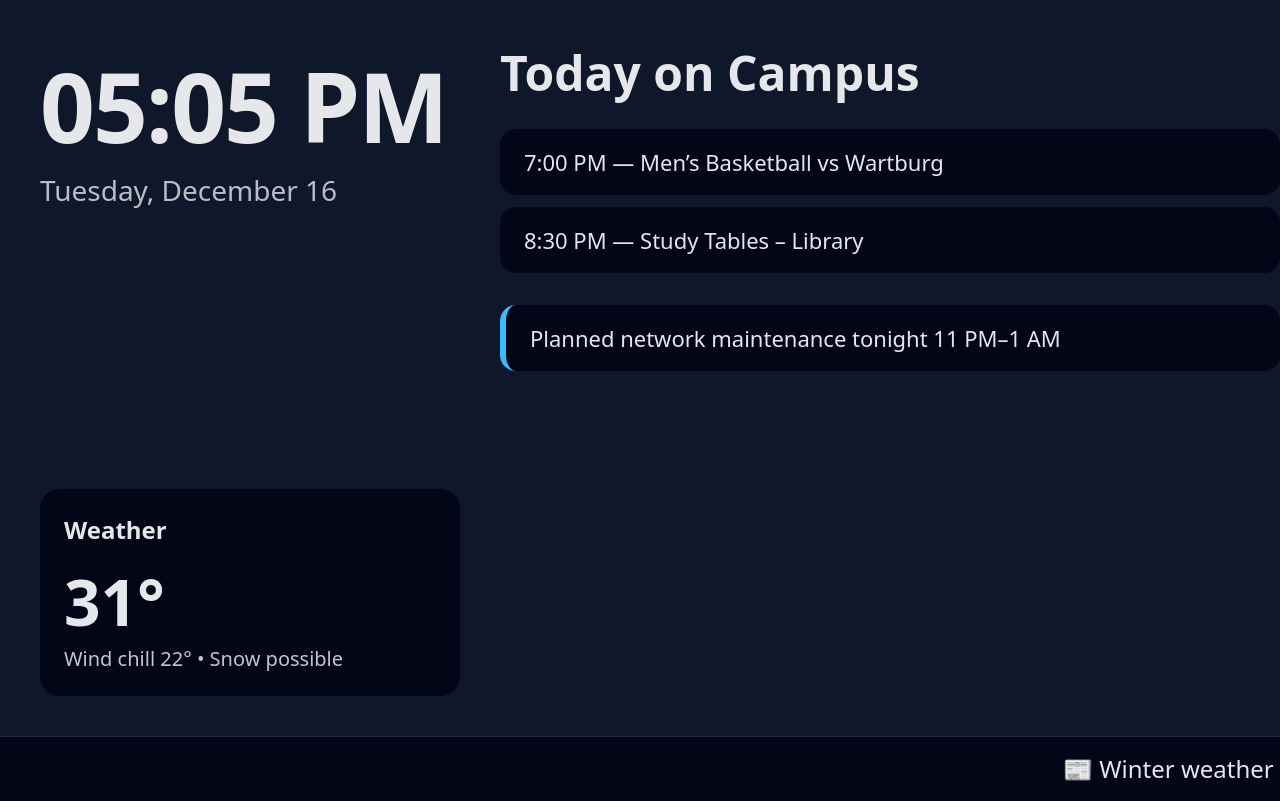
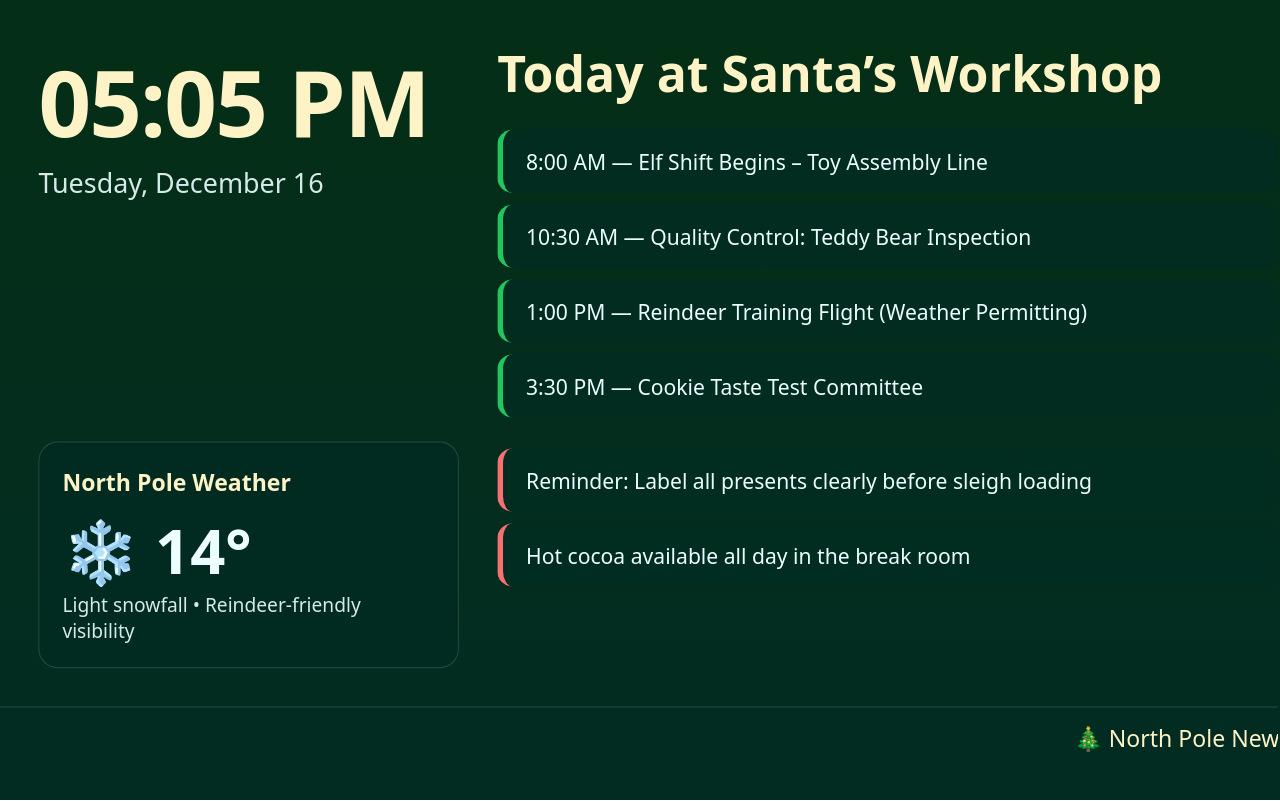
Before and after one commit to jesselr/VideoStream, a plain HTML site: page index.html in a window 1280 px wide. Drawn offline with Linux system fonts and the light colour scheme.

Commit message:
Update index.html

```diff
--- a/index.html
+++ b/index.html
@@ -2,19 +2,26 @@
 <html lang="en">
 <head>
 <meta charset="UTF-8">
-<title>Today on Campus</title>
+<title>Today at Santa’s Workshop</title>
 <meta name="viewport" content="width=device-width, initial-scale=1.0">
 
 <style>
   body {
     margin: 0;
     font-family: system-ui, -apple-system, Segoe UI, Roboto, sans-serif;
-    background: #0f172a;
-    color: #e5e7eb;
+    background: linear-gradient(180deg, #052e16, #022c22);
+    color: #ecfeff;
     overflow: hidden;
   }
 
-  /* ---------- PAGE GRID (SAFE FIX) ---------- */
+  /* SAFE AREA */
+  .safe {
+    transform: scale(0.96);
+    transform-origin: top left;
+    width: 104%;
+    height: 104%;
+  }
+
   .page {
     display: grid;
     grid-template-rows: 1fr 64px;
@@ -27,7 +34,6 @@
     padding: 40px;
     box-sizing: border-box;
     gap: 40px;
-    overflow: hidden;
   }
 
   .left {
@@ -38,41 +44,45 @@
 
   .time {
     font-size: 96px;
-    font-weight: 700;
+    font-weight: 800;
     letter-spacing: -2px;
+    color: #fef3c7;
   }
 
   .date {
     font-size: 28px;
-    opacity: 0.8;
+    opacity: 0.9;
   }
 
   .weather {
     margin-top: 40px;
     padding: 24px;
-    background: #020617;
+    background: rgba(2, 44, 34, 0.85);
     border-radius: 20px;
+    border: 1px solid rgba(255,255,255,0.15);
   }
 
   .weather h3 {
     margin: 0 0 12px 0;
     font-size: 24px;
+    color: #fef3c7;
   }
 
   .weather .temp {
     font-size: 64px;
-    font-weight: 600;
+    font-weight: 700;
   }
 
   .weather .details {
     font-size: 20px;
-    opacity: 0.85;
+    opacity: 0.9;
   }
 
   .right h1 {
     margin-top: 0;
-    font-size: 48px;
+    font-size: 52px;
     margin-bottom: 24px;
+    color: #fef3c7;
   }
 
   .section {
@@ -80,28 +90,29 @@
   }
 
   .item {
-    background: #020617;
+    background: rgba(2, 44, 34, 0.85);
     padding: 18px 24px;
     border-radius: 16px;
     margin-bottom: 12px;
     font-size: 22px;
+    border-left: 6px solid #22c55e;
   }
 
   .notice {
-    border-left: 6px solid #38bdf8;
+    border-left-color: #f87171;
   }
 
   .muted {
-    opacity: 0.6;
+    opacity: 0.7;
     font-size: 22px;
   }
 
-  /* ---------- NEWS TICKER ---------- */
+  /* TICKER */
   #ticker {
     width: 100%;
     height: 64px;
-    background: #020617;
-    border-top: 1px solid #1e293b;
+    background: #022c22;
+    border-top: 1px solid rgba(255,255,255,0.15);
     overflow: hidden;
   }
 
@@ -111,7 +122,8 @@
     padding-left: 100%;
     font-size: 24px;
     line-height: 64px;
-    animation: ticker-scroll 75s linear infinite;
+    animation: ticker-scroll 90s linear infinite;
+    color: #fef3c7;
   }
 
   @keyframes ticker-scroll {
@@ -122,13 +134,13 @@
 </head>
 
 <body>
-
+<div class="safe">
 <div class="page">
 
   <!-- MAIN CONTENT -->
   <div class="container">
 
-    <!-- LEFT COLUMN -->
+    <!-- LEFT -->
     <div class="left">
       <div>
         <div class="time" id="time">--:--</div>
@@ -136,17 +148,17 @@
       </div>
 
       <div class="weather">
-        <h3>Weather</h3>
-        <div class="temp" id="temp">31°</div>
-        <div class="details" id="weatherDetails">
-          Wind chill 22° • Snow possible
+        <h3>North Pole Weather</h3>
+        <div class="temp">❄️ 14°</div>
+        <div class="details">
+          Light snowfall • Reindeer-friendly visibility
         </div>
       </div>
     </div>
 
-    <!-- RIGHT COLUMN -->
+    <!-- RIGHT -->
     <div class="right">
-      <h1>Today on Campus</h1>
+      <h1>Today at Santa’s Workshop</h1>
 
       <div class="section" id="eventsSection"></div>
 
@@ -161,9 +173,10 @@
   </div>
 
 </div>
+</div>
 
 <script>
-/* ---------- CLOCK ---------- */
+/* CLOCK */
 function updateTime() {
   const now = new Date();
   document.getElementById("time").textContent =
@@ -174,49 +187,44 @@ function updateTime() {
 setInterval(updateTime, 1000);
 updateTime();
 
-/* ---------- EVENTS (EDIT THESE) ---------- */
+/* EVENTS */
 const events = [
-  { time: "7:00 PM", title: "Men’s Basketball vs Wartburg" },
-  { time: "8:30 PM", title: "Study Tables – Library" }
+  { time: "8:00 AM", title: "Elf Shift Begins – Toy Assembly Line" },
+  { time: "10:30 AM", title: "Quality Control: Teddy Bear Inspection" },
+  { time: "1:00 PM", title: "Reindeer Training Flight (Weather Permitting)" },
+  { time: "3:30 PM", title: "Cookie Taste Test Committee" }
 ];
 
 const eventsSection = document.getElementById("eventsSection");
-if (events.length === 0) {
-  eventsSection.innerHTML = `<div class="item muted">No major events today</div>`;
-} else {
 events.forEach(e => {
   eventsSection.innerHTML += `
     <div class="item">${e.time} — ${e.title}</div>
   `;
 });
-}
 
-/* ---------- NOTICES (EDIT THESE) ---------- */
+/* NOTICES */
 const notices = [
-  { text: "Planned network maintenance tonight 11 PM–1 AM" }
+  { text: "Reminder: Label all presents clearly before sleigh loading" },
+  { text: "Hot cocoa available all day in the break room" }
 ];
 
 const noticesSection = document.getElementById("noticesSection");
-if (notices.length === 0) {
-  noticesSection.style.display = "none";
-} else {
 notices.forEach(n => {
   noticesSection.innerHTML += `
     <div class="item notice">${n.text}</div>
   `;
 });
-}
 
-/* ---------- NEWS TICKER ---------- */
+/* TICKER */
 const headlines = [
-  "Winter weather advisory issued for central Iowa",
-  "Library extends hours during finals week",
-  "FAA reports delays at Chicago O’Hare",
-  "NASA prepares next Artemis mission test"
+  "Santa confirms sleigh maintenance completed ahead of schedule",
+  "Elves report record toy output this season",
+  "Reindeer cleared for Christmas Eve flight",
+  "North Pole experiencing steady snowfall"
 ];
 
-const ticker = document.getElementById("tickerContent");
-ticker.textContent = "📰 " + headlines.join("   •   ");
+document.getElementById("tickerContent").textContent =
+  "🎄 North Pole News • " + headlines.join("   ❄️   ");
 </script>
 
 </body>
```
Lines whose indentation alone changed are shown as unchanged.
